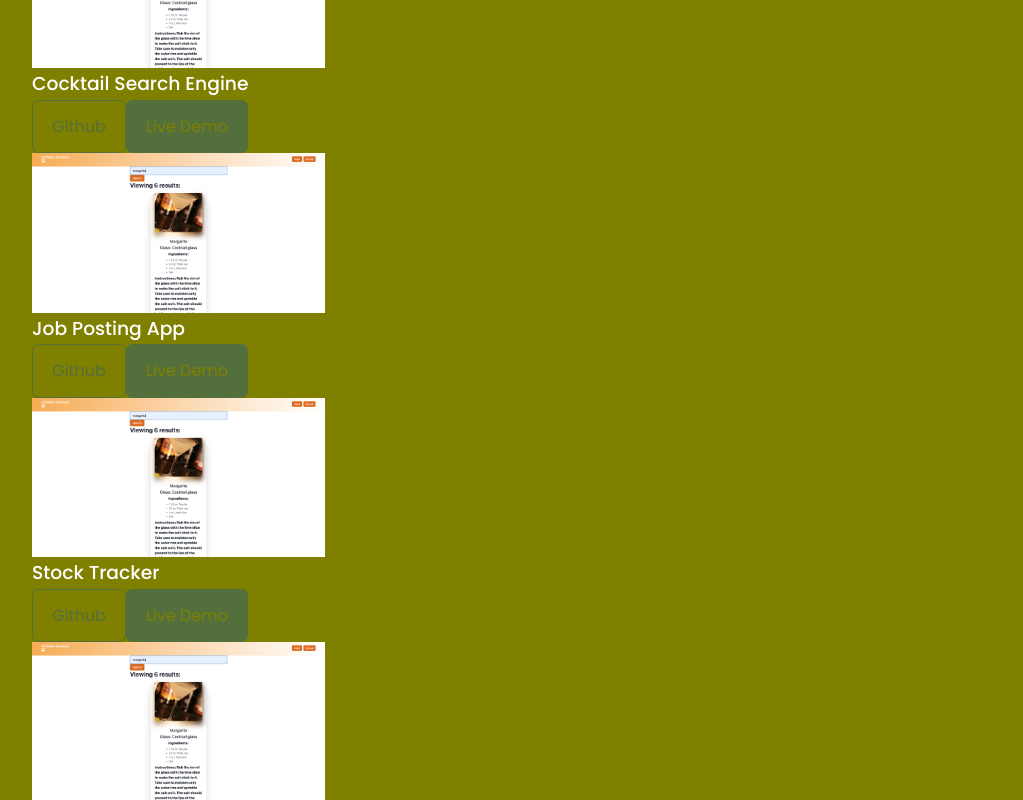
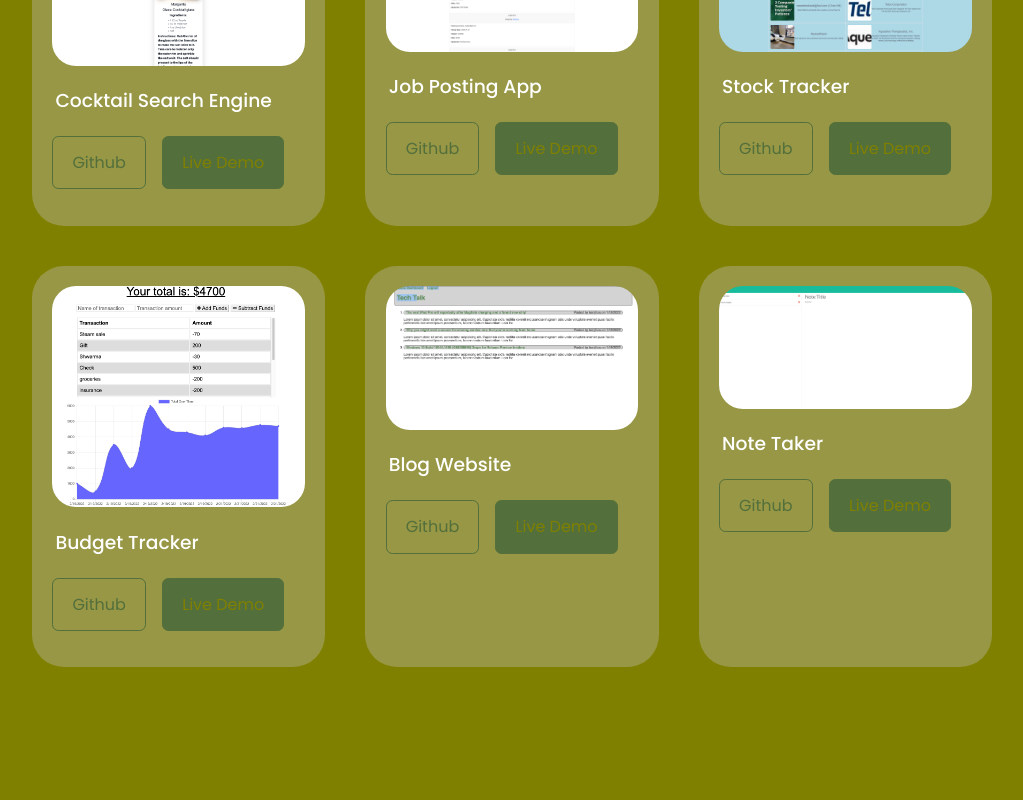
Before and after one commit to EricKenji/psychic-engine, a React (Create React App) app in the folder portfolio/: page / in a window 1280 px wide. Shown: the part 1960-2760 px from the top of the page, without its empty margins (128-1151 px from the left). Built offline with nearby package versions, Linux system fonts and the light colour scheme.

Commit message:
finished portfolio section

```diff
--- a/portfolio/src/components/portfolio/Portfolio.jsx
+++ b/portfolio/src/components/portfolio/Portfolio.jsx
@@ -20,63 +20,68 @@ const Portfolio = () => {
             <img src={IMG1} alt="Whiskey Business" />
           </div>
           <h3>Cocktail Search Engine</h3>
-          <a href="https://github.com" className='btn' target='_blank' rel="noreferrer">Github</a>
-          <a href="https://google.com" className='btn btn-primary' target='_blank' rel="noreferrer">Live Demo</a>
+          <div className="portfolio__item-cta">
+            <a href="https://github.com/EricKenji/whiskey-business" className='btn' target='_blank' rel="noreferrer">Github</a>
+            <a href="https://arcane-shelf-84573.herokuapp.com/" className='btn btn-primary' target='_blank' rel="noreferrer">Live Demo</a>
+          </div>
         </article>
-      </div>
 
-      <div className="container portfolio__container">
         <article className='portfolio__item'>
           <div className="portfolio__item-image">
-            <img src={IMG1} alt="Whiskey Business" />
+            <img src={IMG2} alt="Whiskey Business" />
           </div>
           <h3>Job Posting App</h3>
-          <a href="https://github.com" className='btn' target='_blank' rel="noreferrer">Github</a>
-          <a href="https://google.com" className='btn btn-primary' target='_blank' rel="noreferrer">Live Demo</a>
+          <div className="portfolio__item-cta">
+            <a href="https://github.com/EricKenji/collaborative-cargo" className='btn' target='_blank' rel="noreferrer">Github</a>
+            <a href="https://collaborative-cargo.herokuapp.com/" className='btn btn-primary' target='_blank' rel="noreferrer">Live Demo</a>
+          </div>
         </article>
-      </div>
 
-      <div className="container portfolio__container">
+
+
         <article className='portfolio__item'>
           <div className="portfolio__item-image">
-            <img src={IMG1} alt="Whiskey Business" />
+            <img src={IMG3} alt="Whiskey Business" />
           </div>
           <h3>Stock Tracker</h3>
-          <a href="https://github.com" className='btn' target='_blank' rel="noreferrer">Github</a>
-          <a href="https://google.com" className='btn btn-primary' target='_blank' rel="noreferrer">Live Demo</a>
+          <div className="portfolio__item-cta">
+            <a href="https://github.com/EricKenji/stock-tracker" className='btn' target='_blank' rel="noreferrer">Github</a>
+            <a href="https://brandonsauer8.github.io/stock-tracker/" className='btn btn-primary' target='_blank' rel="noreferrer">Live Demo</a>
+          </div>
         </article>
-      </div>
 
-      <div className="container portfolio__container">
+
         <article className='portfolio__item'>
           <div className="portfolio__item-image">
-            <img src={IMG1} alt="Whiskey Business" />
+            <img src={IMG4} alt="Whiskey Business" />
           </div>
           <h3>Budget Tracker</h3>
-          <a href="https://github.com" className='btn' target='_blank' rel="noreferrer">Github</a>
-          <a href="https://google.com" className='btn btn-primary' target='_blank' rel="noreferrer">Live Demo</a>
+          <div className="portfolio__item-cta">
+            <a href="https://github.com/EricKenji/expert-spork" className='btn' target='_blank' rel="noreferrer">Github</a>
+            <a href="https://immense-refuge-18672.herokuapp.com/" className='btn btn-primary' target='_blank' rel="noreferrer">Live Demo</a>
+          </div>
         </article>
-      </div>
 
-      <div className="container portfolio__container">
         <article className='portfolio__item'>
           <div className="portfolio__item-image">
-            <img src={IMG1} alt="Whiskey Business" />
+            <img src={IMG5} alt="Whiskey Business" />
           </div>
           <h3>Blog Website</h3>
-          <a href="https://github.com" className='btn' target='_blank' rel="noreferrer">Github</a>
-          <a href="https://google.com" className='btn btn-primary' target='_blank' rel="noreferrer">Live Demo</a>
+          <div className="portfolio__item-cta">
+            <a href="https://github.com/EricKenji/tech-talk" className='btn' target='_blank' rel="noreferrer">Github</a>
+            <a href="https://shrouded-gorge-11182.herokuapp.com/post/4" className='btn btn-primary' target='_blank' rel="noreferrer">Live Demo</a>
+          </div>
         </article>
-      </div>
 
-      <div className="container portfolio__container">
         <article className='portfolio__item'>
           <div className="portfolio__item-image">
-            <img src={IMG1} alt="Whiskey Business" />
+            <img src={IMG6} alt="Whiskey Business" />
           </div>
           <h3>Note Taker</h3>
-          <a href="https://github.com" className='btn' target='_blank' rel="noreferrer">Github</a>
-          <a href="https://google.com" className='btn btn-primary' target='_blank' rel="noreferrer">Live Demo</a>
+          <div className="portfolio__item-cta">
+            <a href="https://github.com/EricKenji/note-keeper" className='btn' target='_blank' rel="noreferrer">Github</a>
+            <a href="https://nameless-retreat-41957.herokuapp.com/notes" className='btn btn-primary' target='_blank' rel="noreferrer">Live Demo</a>
+          </div>
         </article>
       </div>
     </section>
--- a/portfolio/src/components/portfolio/portfolio.css
+++ b/portfolio/src/components/portfolio/portfolio.css
@@ -4,10 +4,45 @@
     gap: 2.5rem;
 }
 
-.portfolio__items {
+.portfolio__item {
     background: var(--color-bg-variant);
-    padding: 1.3rem;
+    padding: 1.2rem;
     border-radius: 2rem;
     border: 1px solid transparent;
     transition: var(--transistion);
 }
+
+.portfolio__item:hover {
+    border-color: var(--color-primary-variant);
+    background: transparent;
+}
+
+.portfolio__item-image {
+    border-radius: 1.5rem;
+    overflow: hidden;
+}
+
+.portfolio__item h3 {
+    margin: 1.2rem 0.2rem;
+}
+
+.portfolio__item-cta {
+    display: flex;
+    gap: 1rem;
+    margin-bottom: 1rem;
+}
+
+@media screen and (max-width: 1024px) {
+
+    .portfolio__container {
+        grid-template-columns: 1fr 1fr;
+        gap: 1.2rem;
+    }
+}
+
+@media screen and (max-width: 600px) {
+    .portfolio__container {
+        grid-template-columns: 1fr;
+        gap: 1rem;
+    }
+}
```
